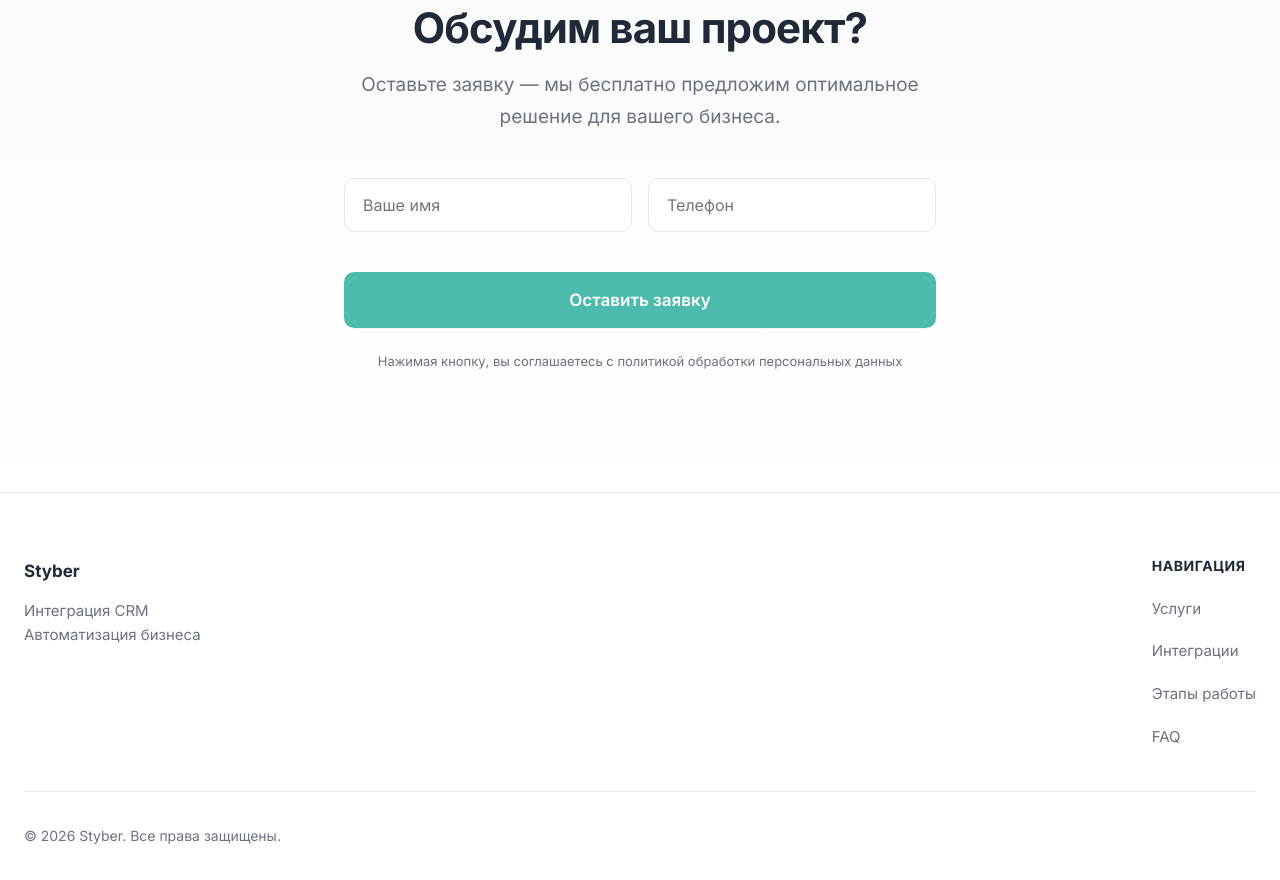
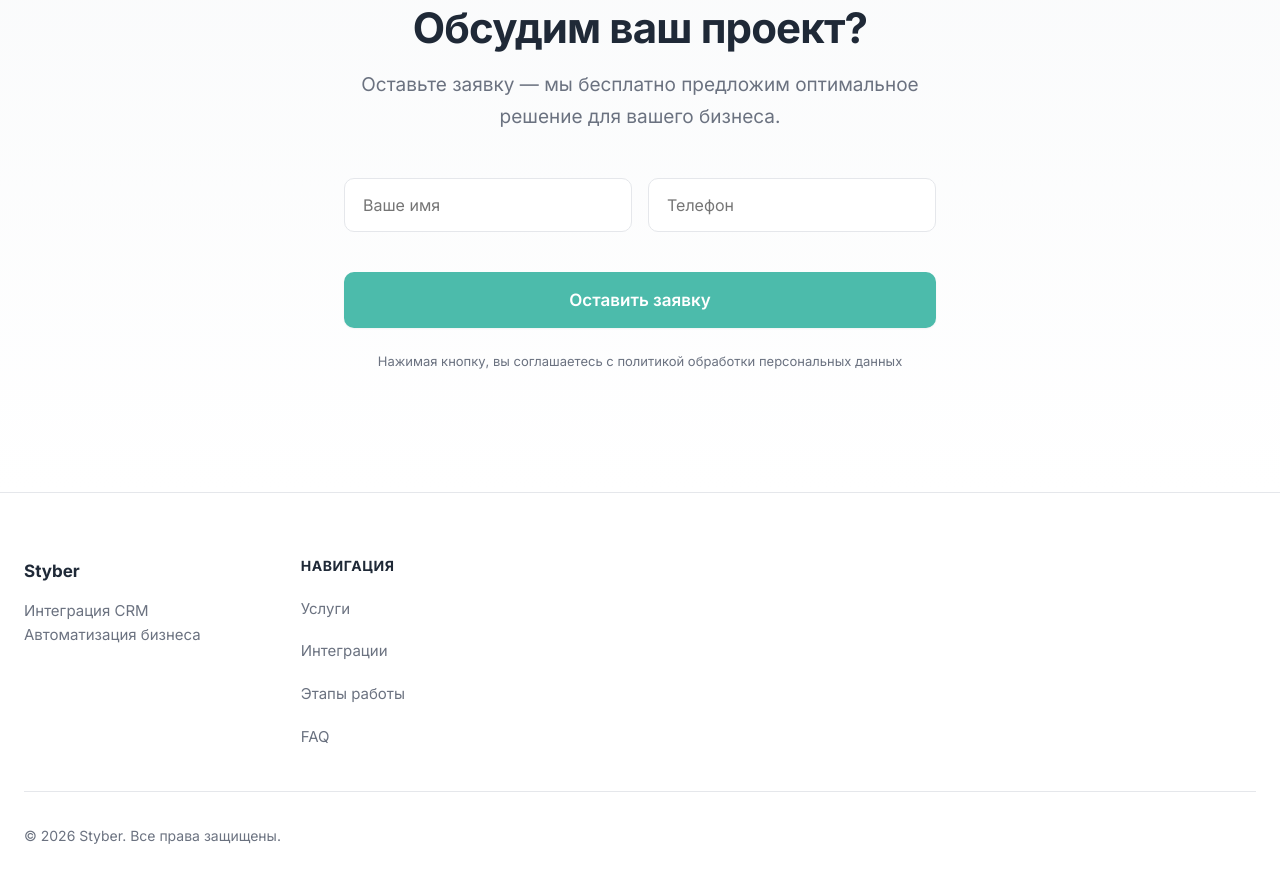
Before and after one commit to rolenweb/crm-landing, a plain HTML site: page index.html in a window 1280 px wide. Shown: the part 7452-8332 px from the top of the page. Drawn offline with Linux system fonts and the light colour scheme.

Commit message:
положение колонки в футере

```diff
--- a/style.css
+++ b/style.css
@@ -745,8 +745,8 @@ p {
 
 .footer__top {
   display: flex;
-  justify-content: space-between;
-  gap: 48px;
+  justify-content: flex-start;
+  gap: 100px;
   padding-bottom: 40px;
 }
 
```
